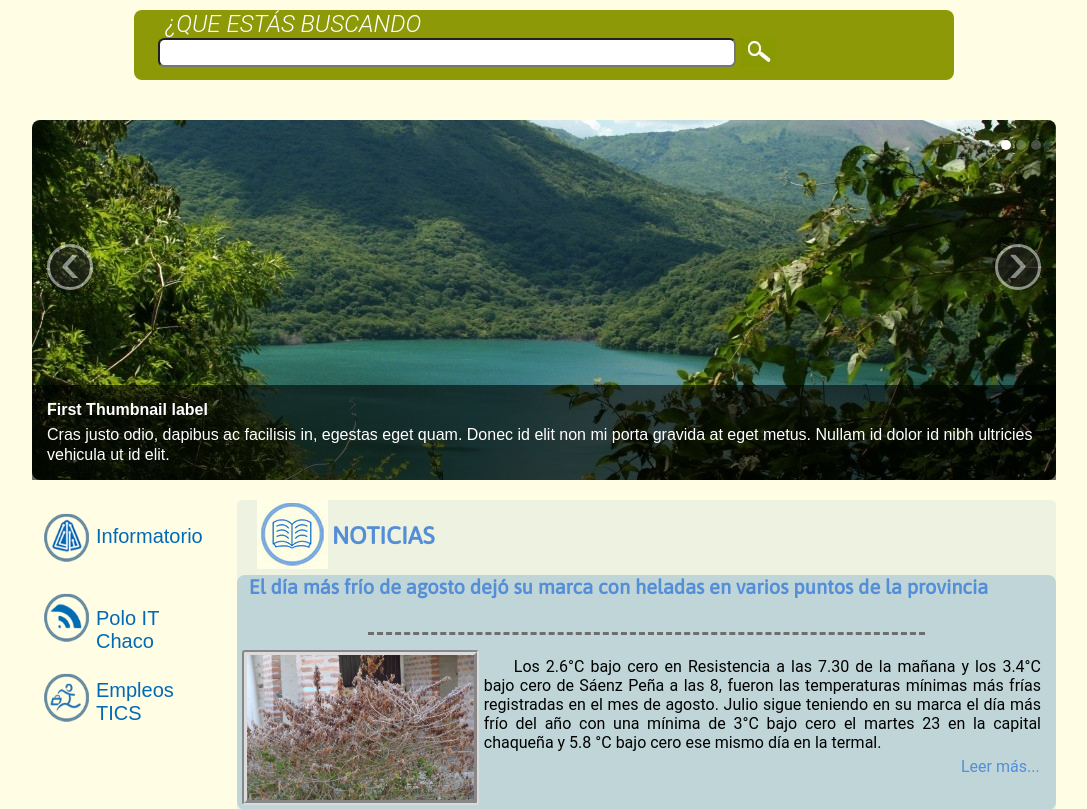
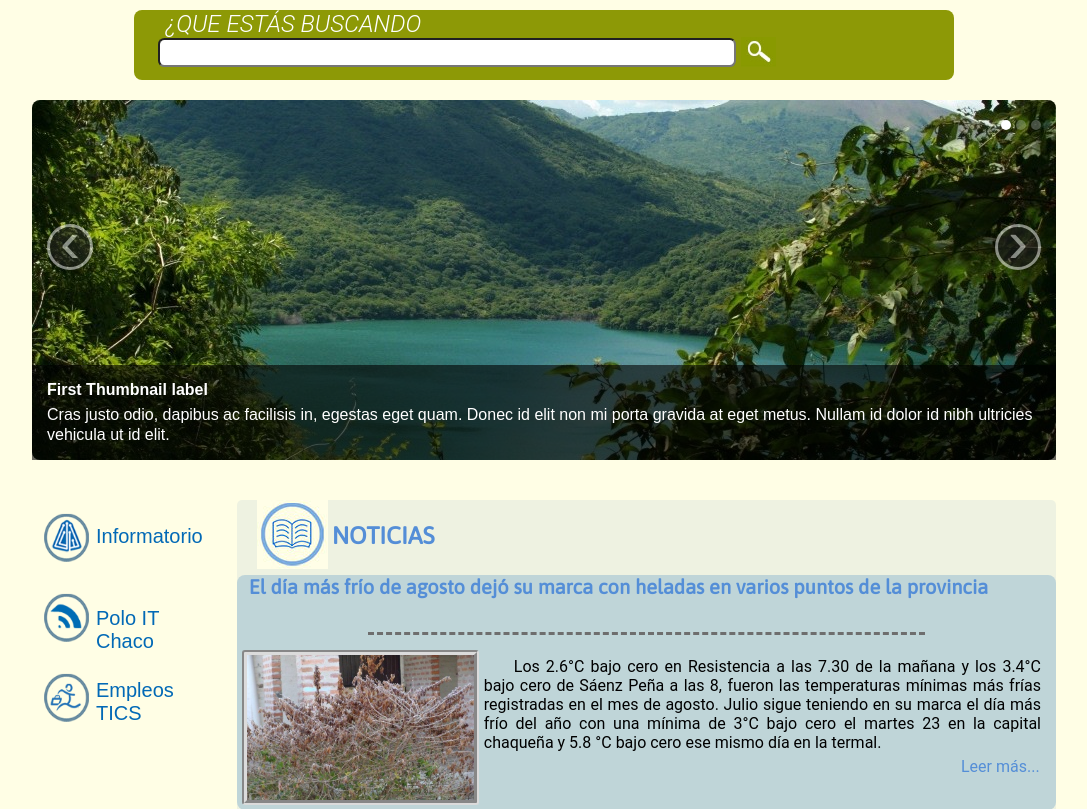
Before and after one commit to diegoduncan21/Neatics, a Python web app: template portal/templates/home.html in a window 1280 px wide. Shown: the part 246-1055 px from the top of the page, without its empty margins (96-1183 px from the left). Run offline with Jinja, Linux system fonts and the light colour scheme; the template is opened without the code that fills it, so the values that code supplies are empty; some libraries are stand-ins or nearby versions; some web fonts are replaced.

Commit message:
little change

```diff
--- a/portal/static/css/carousel.css
+++ b/portal/static/css/carousel.css
@@ -7,6 +7,7 @@
 #myCarousel{
 	height: 360px;
 	margin-top: 40px;
+	top: -20px;
 }
 .carousel-inner{
 	background-color: rgb(255,254,231);
```
